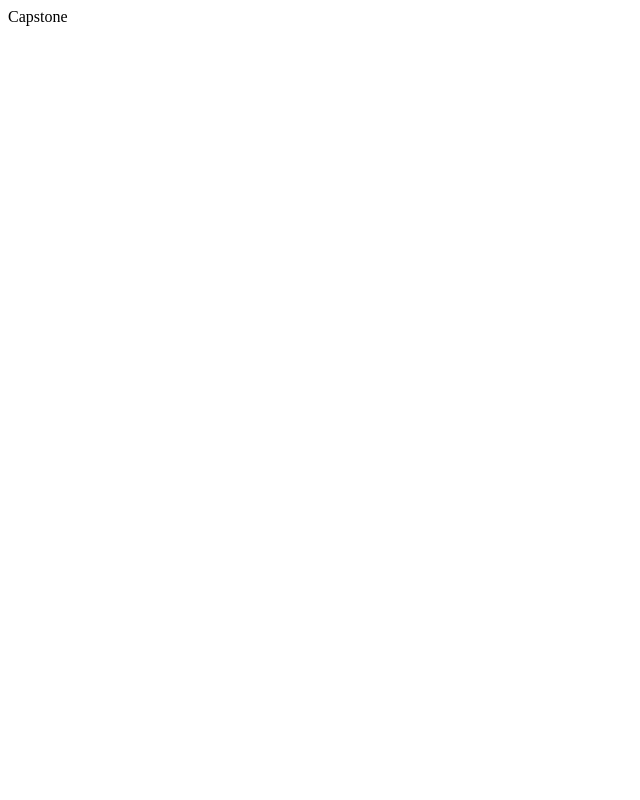
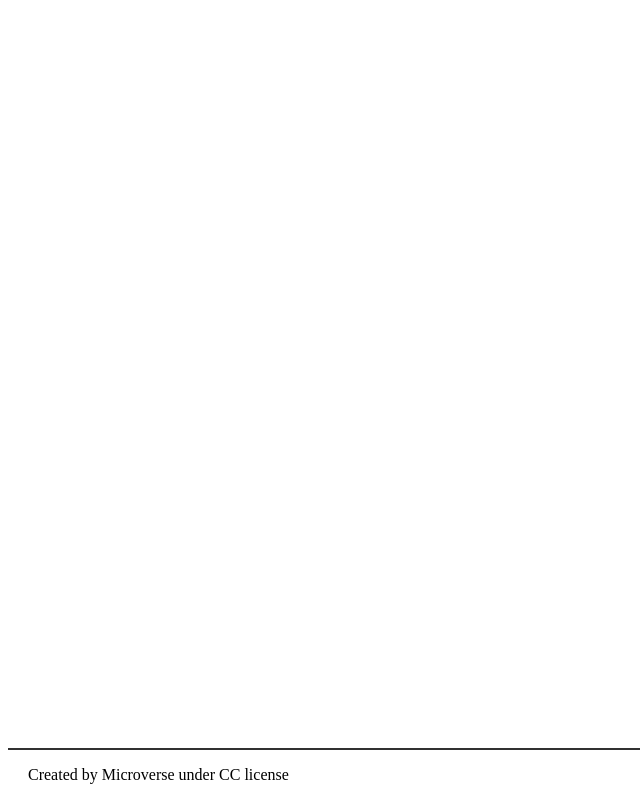
Before and after one commit to Uthmanbello/capstone2, a website built with webpack: page src/index.html in a window 1280 px wide. Shown: the whole page, without its empty margins (0-640 px from the left). Built offline with nearby package versions, Linux system fonts and the light colour scheme.

Commit message:
Create footer of the page

```diff
--- a/src/index.html
+++ b/src/index.html
@@ -7,6 +7,8 @@
     <title>Capstone project</title>
 </head>
 <body>
-    <header>Capstone</header>
+    <footer>
+        <p>Created by Microverse under CC license</p>
+    </footer>
 </body>
 </html>
--- a/src/style.css
+++ b/src/style.css
@@ -1,3 +1,8 @@
-.body {
-  color: black;
+footer {
+  position: fixed;
+  bottom: 0;
+  border-top: 2px solid rgb(49, 49, 49);
+  padding: 0 20px;
+  margin: auto;
+  width: 95.5vw;
 }
```
